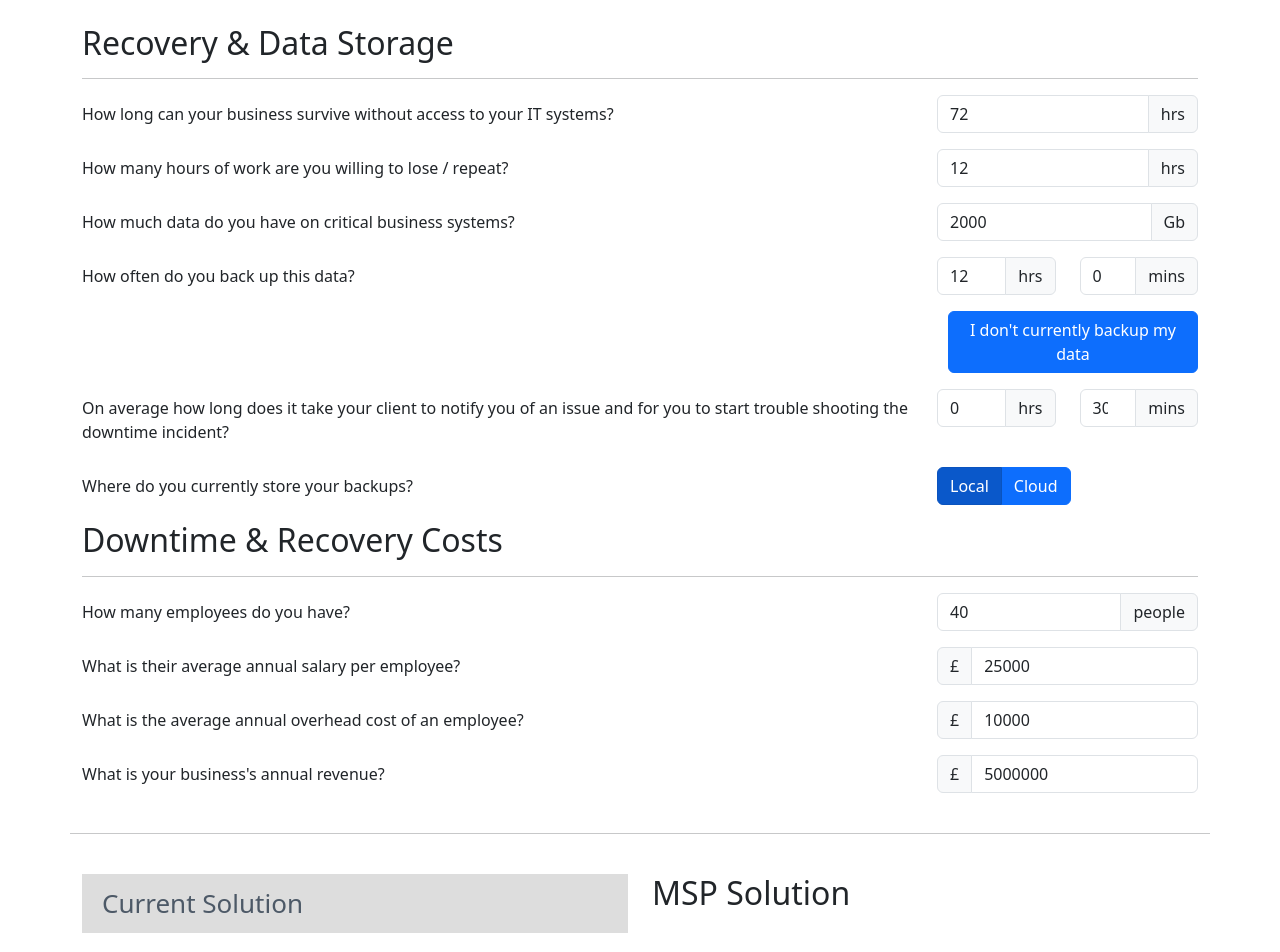
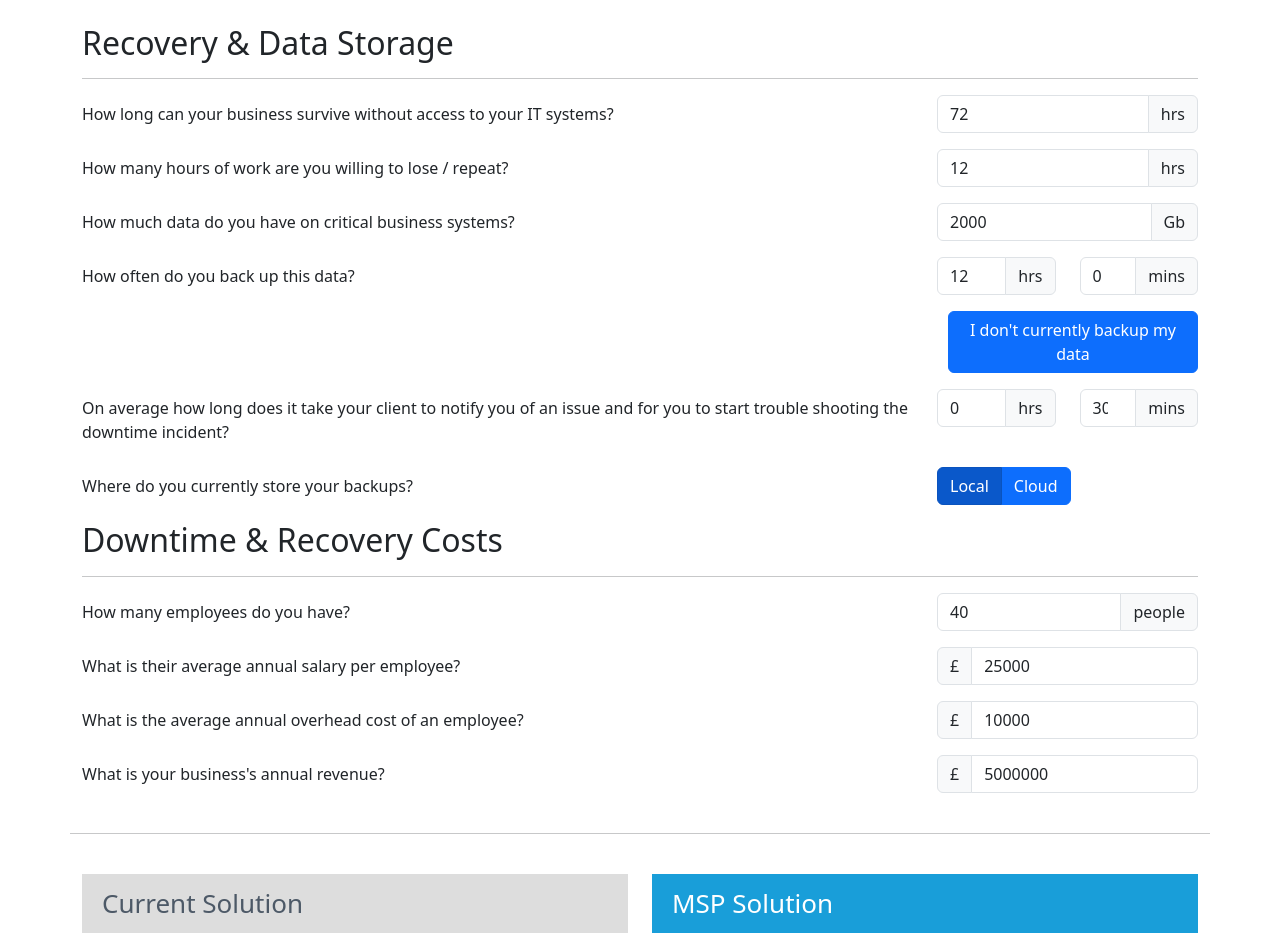
Before and after one commit to davidisnotnull/downtime-calculator-spike, a Vue app: page / in a window 1280 px wide. Shown: the top 952 px of the page. Built offline with nearby package versions, Linux system fonts and the light colour scheme.

Commit message:
Add no backup summary

```diff
--- a/src/App.vue
+++ b/src/App.vue
@@ -220,7 +220,7 @@
                 class="form-control"
                 id="numberOfEmployees"
                 placeholder=""
-                min="0"
+                min="1"
                 v-model="numberOfEmployees"
               />
               <span class="input-group-text">people</span>
@@ -239,7 +239,7 @@
                 class="form-control"
                 id="averageSalary"
                 placeholder=""
-                min="0"
+                min="1"
                 v-model="averageSalaryPerEmployee"
               />
             </div>
@@ -257,7 +257,7 @@
                 class="form-control"
                 id="averageOverhead"
                 placeholder=""
-                min="0"
+                min="1"
                 v-model="averageOverheadPerEmployee"
               />
             </div>
@@ -275,7 +275,7 @@
                 class="form-control"
                 id="annualRevenue"
                 placeholder=""
-                min="0"
+                min="1"
                 v-model="annualRevenue"
               />
             </div>
@@ -342,7 +342,12 @@
         </section>
       </div>
       <div class="col-12 col-md-6">
-        <h2>MSP Solution</h2>
+        <section class="proposal">
+          <header>
+            MSP Solution
+          </header>
+        </section>
+
       </div>
     </div>
   </div>
@@ -513,6 +518,14 @@ section.results header {
   color: #4d5967;
 }
 
+section.proposal header {
+  margin: 0 0 20px 0;
+  padding: 10px 20px;
+  background-color: #199ed9;
+  font-size: 26px;
+  color: #ffffff;
+}
+
 section.results h3.resultHeading {
   color: #9ba7b5;
   font-size: 18px;
```
Also changed, not shown: 1 other file (tests, documents, lock files or other folders).
